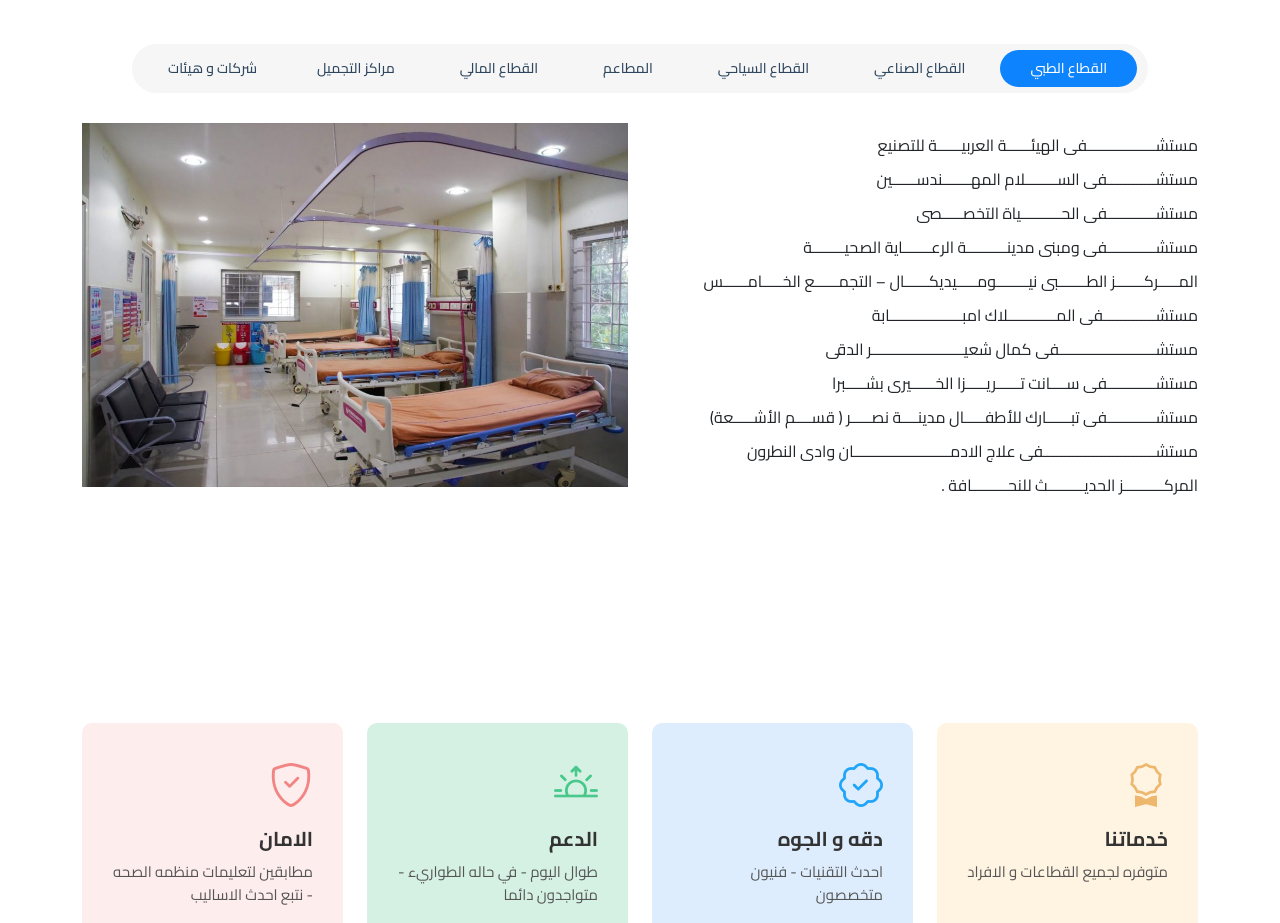
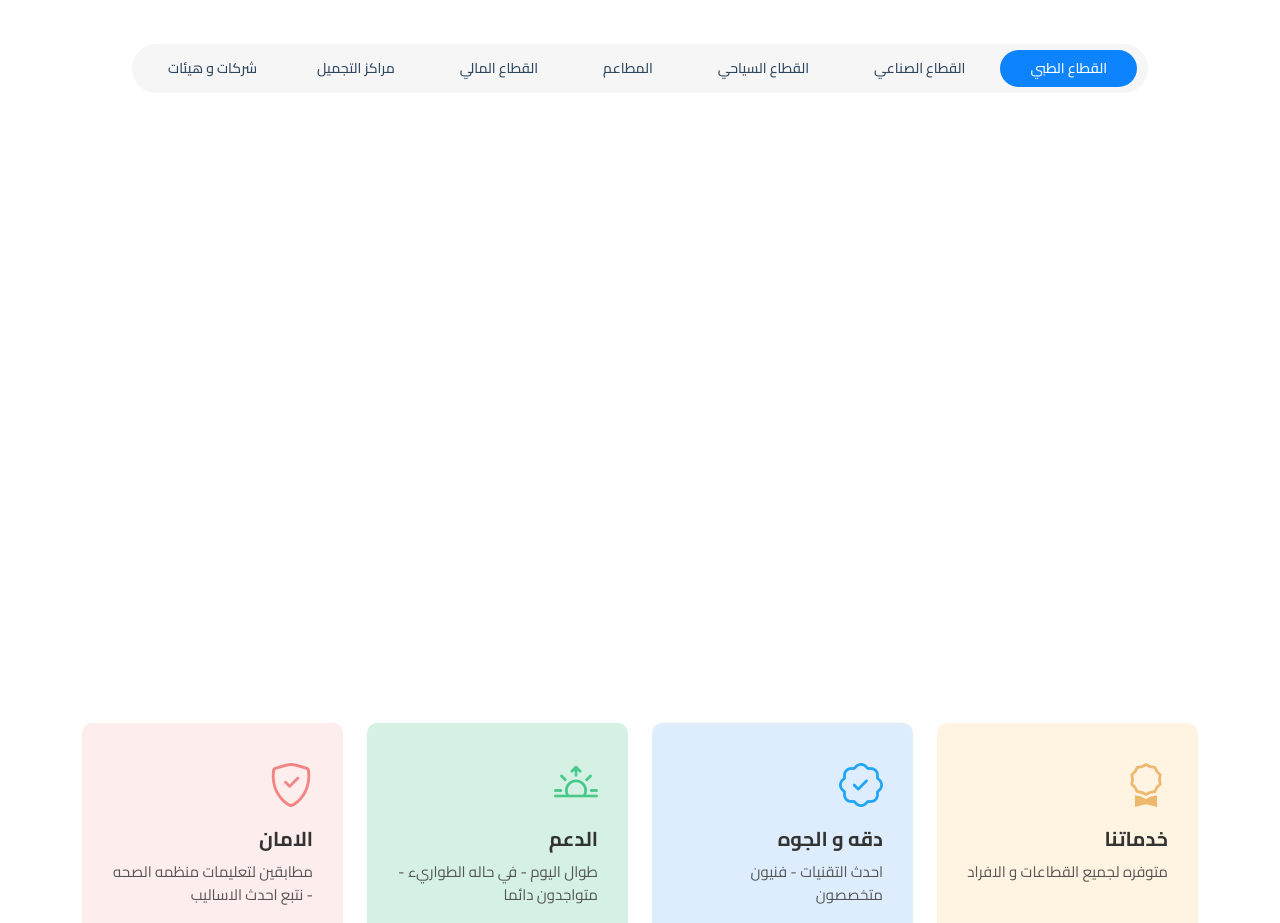
Before and after one commit to maged-atef/try-magic-services, a plain HTML site: page index.html in a window 1280 px wide. Shown: the part 1920-2843 px from the top of the page. Drawn offline with Linux system fonts and the light colour scheme.

Commit message:
Update index.html

```diff
--- a/index.html
+++ b/index.html
@@ -304,7 +304,7 @@
           <ul class="nav nav-tabs" data-aos="fade-up" data-aos-delay="100">
 
   <li class="nav-item">
-  <a class="nav-link active show" data-bs-toggle="tab" data-bs-target="#features-tab-1">
+ <a class="nav-link active show" data-bs-toggle="tab" data-bs-target="#features-tab-1">
     <h4>القطاع الطبي</h4>
   </a>
 </li>
@@ -349,7 +349,7 @@
 
         <div class="tab-content" data-aos="fade-up" data-aos-delay="100">
 
-          <div class="tab-pane fade active show" id="features-tab-1">
+          <div class="tab-pane fade " id="features-tab-1">
             <div class="row">
               <div class="col-lg-6 order-2 order-lg-1 mt-3 mt-lg-0 d-flex flex-column justify-content-center">
                 <div class="div">
```
